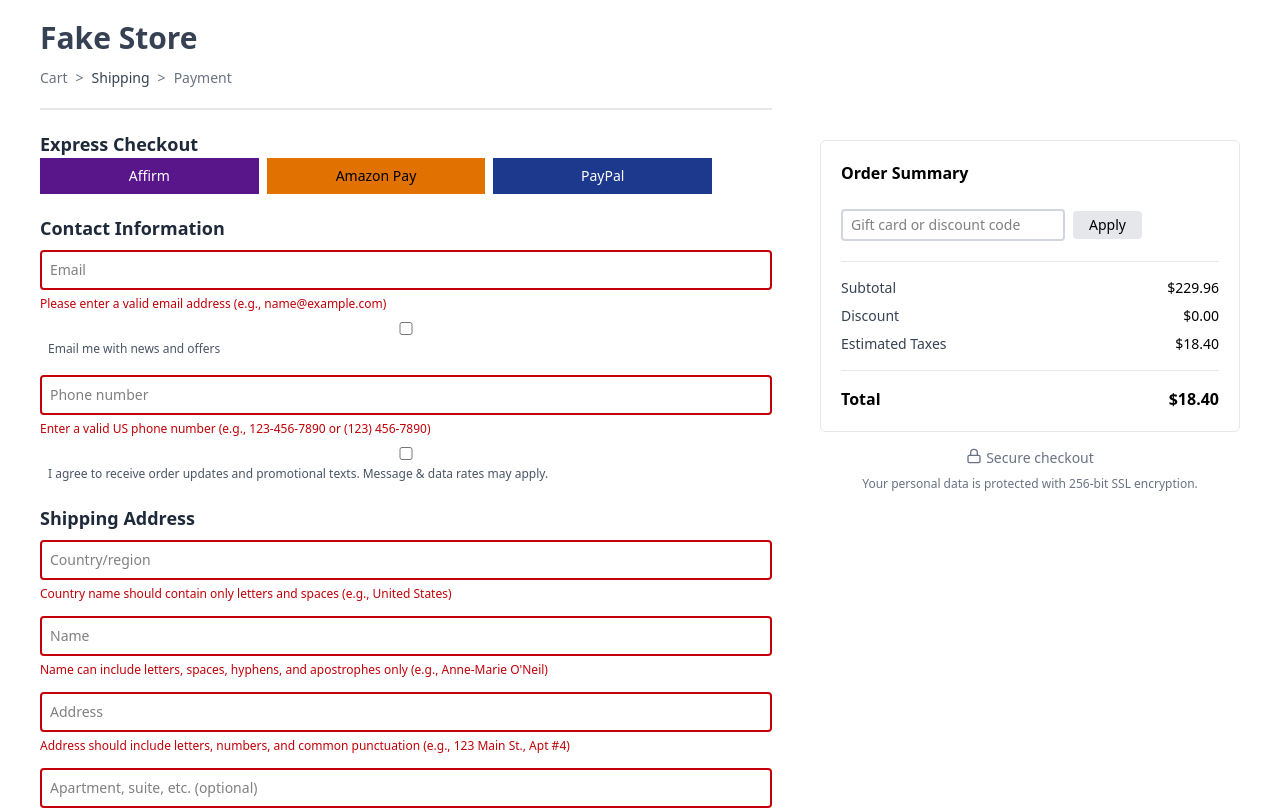
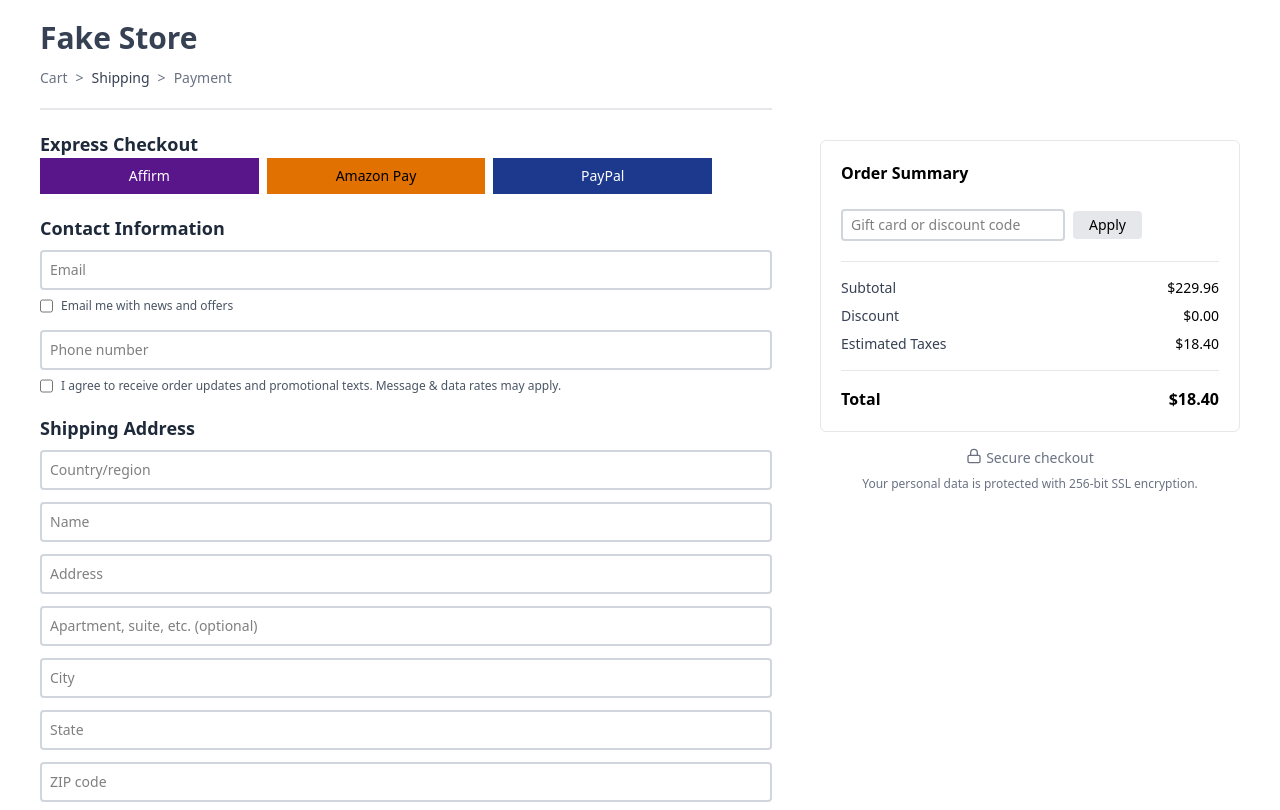
Before and after one commit to mangoPixel1/TailwindStorePage, a React (Vite) app: page /checkout in a window 1280 px wide. Shown: the top 810 px of the page. Built offline with nearby package versions, Linux system fonts and the light colour scheme.

Commit message:
CheckoutfForm - display error on blur
Displays error message and red border around text inputs when the pattern is invalid and the onblur event has been triggered.

```diff
--- a/src/components/CheckoutForm.jsx
+++ b/src/components/CheckoutForm.jsx
@@ -92,7 +92,7 @@ function CheckoutForm() {
 			placeholder: "ZIP code",
 			autoComplete: "postal-code",
 			pattern: "^\\d{5}(-\\d{4})?$",
-			errorMessage: "Enter a 5-digit ZIP code or ZIP+4 (e.g., 12345 or 12345-6789)"
+			errorMessage: "Enter a 5-digit ZIP code (e.g., 12345)"
 		}
 	]);
 
@@ -140,22 +140,14 @@ function CheckoutForm() {
 					<CheckoutFormInput {...inputs[0]} value={values[inputs[0].name]} handleInputChange={handleInputChange} />
 
 					<div className="mt-2">
-						<CheckoutFormInput {...inputs[1]} value={values[inputs[1].name]} handleInputChange={handleInputChange} />
-
-						<label htmlFor="optInEmail" className="ml-2 text-xs text-gray-600">
-							Email me with news and offers
-						</label>
+						<CheckoutFormInput {...inputs[1]} value={values[inputs[1].name]} handleInputChange={handleInputChange} label="Email me with news and offers" />
 					</div>
 				</div>
 
 				<div>
 					<CheckoutFormInput {...inputs[2]} value={values[inputs[2].name]} handleInputChange={handleInputChange} />
 					<div className="mt-2">
-						<CheckoutFormInput {...inputs[3]} value={values[inputs[3].name]} handleInputChange={handleInputChange} />
-
-						<label htmlFor="optInText" className="ml-2 text-xs text-gray-600">
-							I agree to receive order updates and promotional texts. Message & data rates may apply.
-						</label>
+						<CheckoutFormInput {...inputs[3]} value={values[inputs[3].name]} handleInputChange={handleInputChange} label="I agree to receive order updates and promotional texts. Message & data rates may apply." />
 					</div>
 				</div>
 			</div>
--- a/src/components/CheckoutFormInput.jsx
+++ b/src/components/CheckoutFormInput.jsx
@@ -1,17 +1,31 @@
 import { useState } from "react";
 
 function CheckoutFormInput(props) {
-	const [focused, setFocused] = useState(false);
-	function handleFocus(e) {
-		setFocused(true);
+	const [blurred, setBlurred] = useState(false);
+	const [isValid, setIsValid] = useState(true);
+
+	function handleBlur(e) {
+		setBlurred(true);
+		setIsValid(e.target.checkValidity());
 	}
 
-	const { handleInputChange, errorMessage, ...inputProps } = props;
+	const { handleInputChange, errorMessage, label, ...inputProps } = props;
+
+	if (label !== undefined) {
+		return (
+			<div className="flex">
+				<input id={props.id} {...inputProps} onChange={handleInputChange} required />
+				<label htmlFor={props.id} className="ml-2 text-xs text-gray-600">
+					{label}
+				</label>
+			</div>
+		);
+	}
 
 	return (
 		<div>
-			<input {...inputProps} onChange={handleInputChange} required className="w-full block border-2 border-gray-300 invalid:border-red-700 rounded-sm placeholder:text-sm pl-2 py-2 text-sm" />
-			<span className="text-xs text-red-700">{errorMessage}</span>
+			<input {...inputProps} onChange={handleInputChange} onBlur={handleBlur} required className={`w-full block border-2 border-gray-300 ${blurred && `invalid:border-red-700`} rounded-sm placeholder:text-sm pl-2 py-2 text-sm`} />
+			<span className="text-xs text-red-700">{blurred && !isValid && errorMessage}</span>
 		</div>
 	);
 }
```
